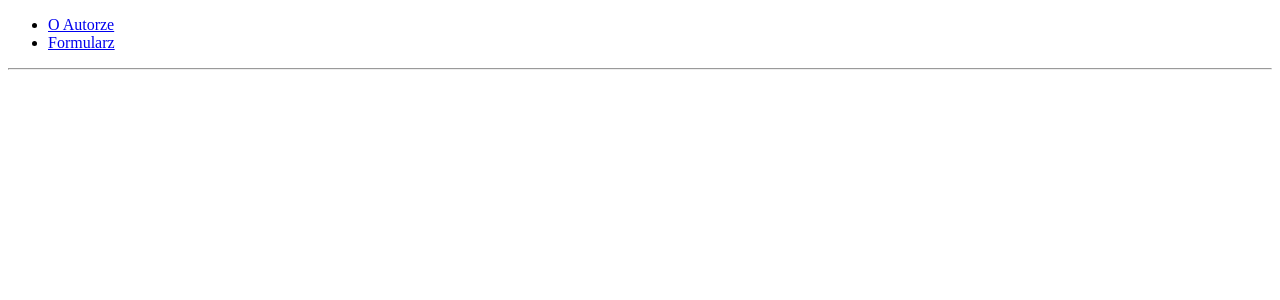
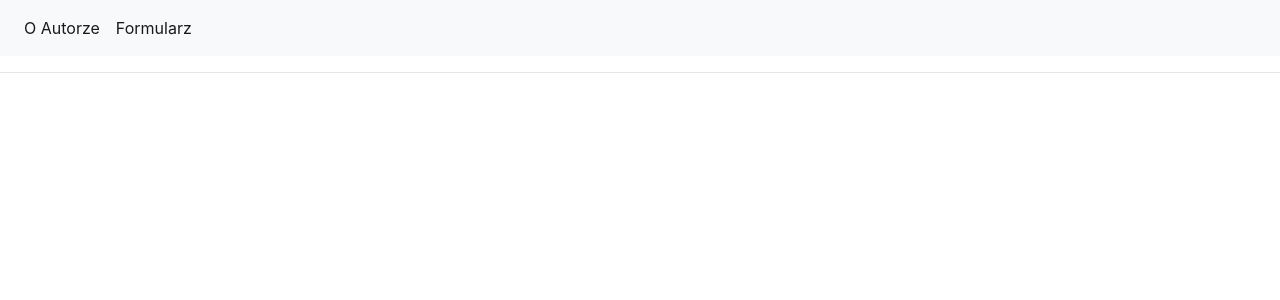
Before and after one commit to programatorreact08022020/react1, a React (Create React App) app: page / in a window 1280 px wide. Shown: the top 300 px of the page. Built offline with nearby package versions, Linux system fonts and the light colour scheme.

Commit message:
dodany bootstrap - Ida

```diff
--- a/package.json
+++ b/package.json
@@ -6,6 +6,7 @@
     "@testing-library/jest-dom": "^4.2.4",
     "@testing-library/react": "^9.4.0",
     "@testing-library/user-event": "^7.2.1",
+    "bootstrap": "^4.4.1",
     "react": "^16.12.0",
     "react-dom": "^16.12.0",
     "react-router-dom": "^5.1.2",
--- a/src/Nawigacja/nawigacja.js
+++ b/src/Nawigacja/nawigacja.js
@@ -1,4 +1,5 @@
 import React from "react";
+import 'bootstrap/dist/css/bootstrap.css';
 import {
     BrowserRouter as Router,
     Switch,
@@ -13,15 +14,16 @@ export default function RouterExample() {
     return (
         <Router>
             <div>
-                <ul>
-                    <li>
-                        <Link to="/oAutorze222"> O Autorze</Link>
+                <nav className="navbar navbar-expand-lg navbar-light bg-light">
+                <ul class="navbar-nav mr-auto">
+                    <li class="nav-item active">
+                        <Link class="nav-link" to="/oAutorze222"> O Autorze</Link>
                     </li>
-                    <li>
-                        <Link to="/formularz"> Formularz</Link>
+                    <li class="nav-item active">
+                        <Link class="nav-link" to="/formularz"> Formularz</Link>
                     </li>
                 </ul>
-
+                </nav>
                 <hr/>
 
                 <Switch>
--- a/src/index.js
+++ b/src/index.js
@@ -2,4 +2,6 @@ import React from 'react';
 import ReactDOM from 'react-dom';
 import RouterExample from './Nawigacja/nawigacja';
 
+
+
 ReactDOM.render(<RouterExample />, document.getElementById('root'));
```
Also changed, not shown: 1 other file (tests, documents, lock files or other folders).
